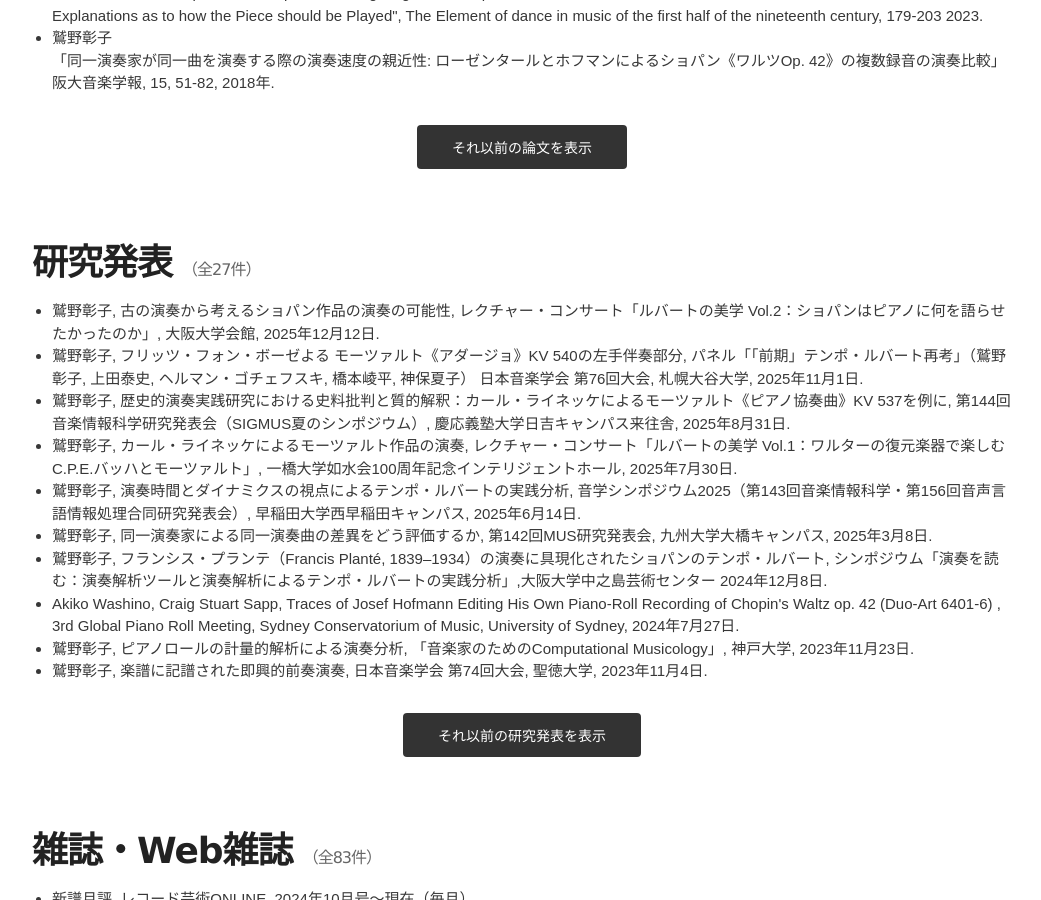
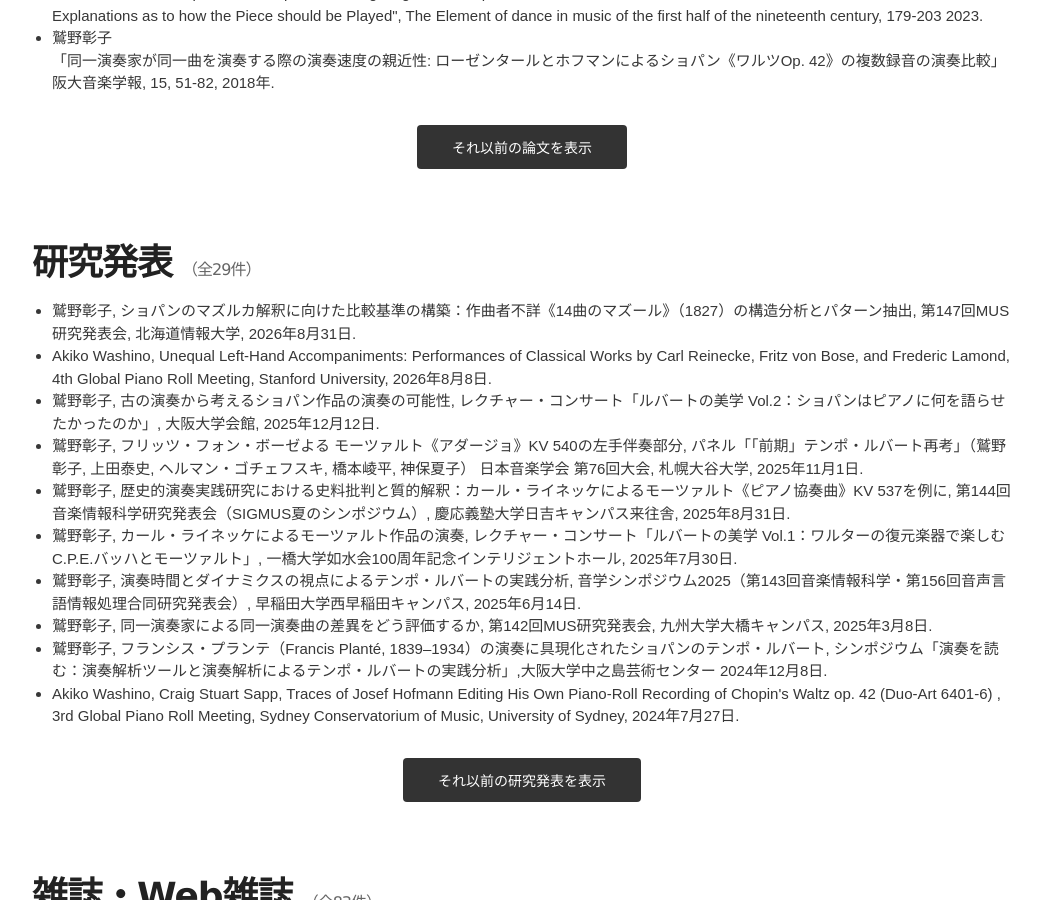
Before and after one commit to akikowashino/akikowashino.github.io, a Jekyll site: the page built from index.md, in a window 1280 px wide and 900 px high, scrolled down 2080 px. Shown: the whole window, without its empty margins (118-1159 px from the left). Built offline with Jekyll 4.4.1, drawn with Linux system fonts in a browser that asks for light colours.

Commit message:
Update index.md

```diff
--- a/index.md
+++ b/index.md
@@ -188,6 +188,8 @@ lang: jp
 <h1>研究発表<span id="research-count" style="font-size: 16px; color: #666; font-weight: normal; margin-left: 10px;"></span></h1>
 
 <ul id="research-list">
+  <li>鷲野彰子, ショパンのマズルカ解釈に向けた比較基準の構築：作曲者不詳《14曲のマズール》（1827）の構造分析とパターン抽出, 第147回MUS研究発表会, 北海道情報大学, 2026年8月31日.</li>
+  <li>Akiko Washino, Unequal Left-Hand Accompaniments: Performances of Classical Works by Carl Reinecke, Fritz von Bose, and Frederic Lamond, 4th Global Piano Roll Meeting, Stanford University, 2026年8月8日.</li>
   <li>鷲野彰子, 古の演奏から考えるショパン作品の演奏の可能性, レクチャー・コンサート「ルバートの美学 Vol.2：ショパンはピアノに何を語らせたかったのか」, 大阪大学会館, 2025年12月12日.</li>
   <li>鷲野彰子, フリッツ・フォン・ボーゼよる モーツァルト《アダージョ》KV 540の左手伴奏部分, パネル「「前期」テンポ・ルバート再考」（鷲野彰子, 上田泰史, ヘルマン・ゴチェフスキ, 橋本崚平, 神保夏子） 日本音楽学会 第76回大会, 札幌大谷大学, 2025年11月1日.</li>
   <li>鷲野彰子, 歴史的演奏実践研究における史料批判と質的解釈：カール・ライネッケによるモーツァルト《ピアノ協奏曲》KV 537を例に, 第144回音楽情報科学研究発表会（SIGMUS夏のシンポジウム）, 慶応義塾大学日吉キャンパス来往舎, 2025年8月31日.</li>
```
